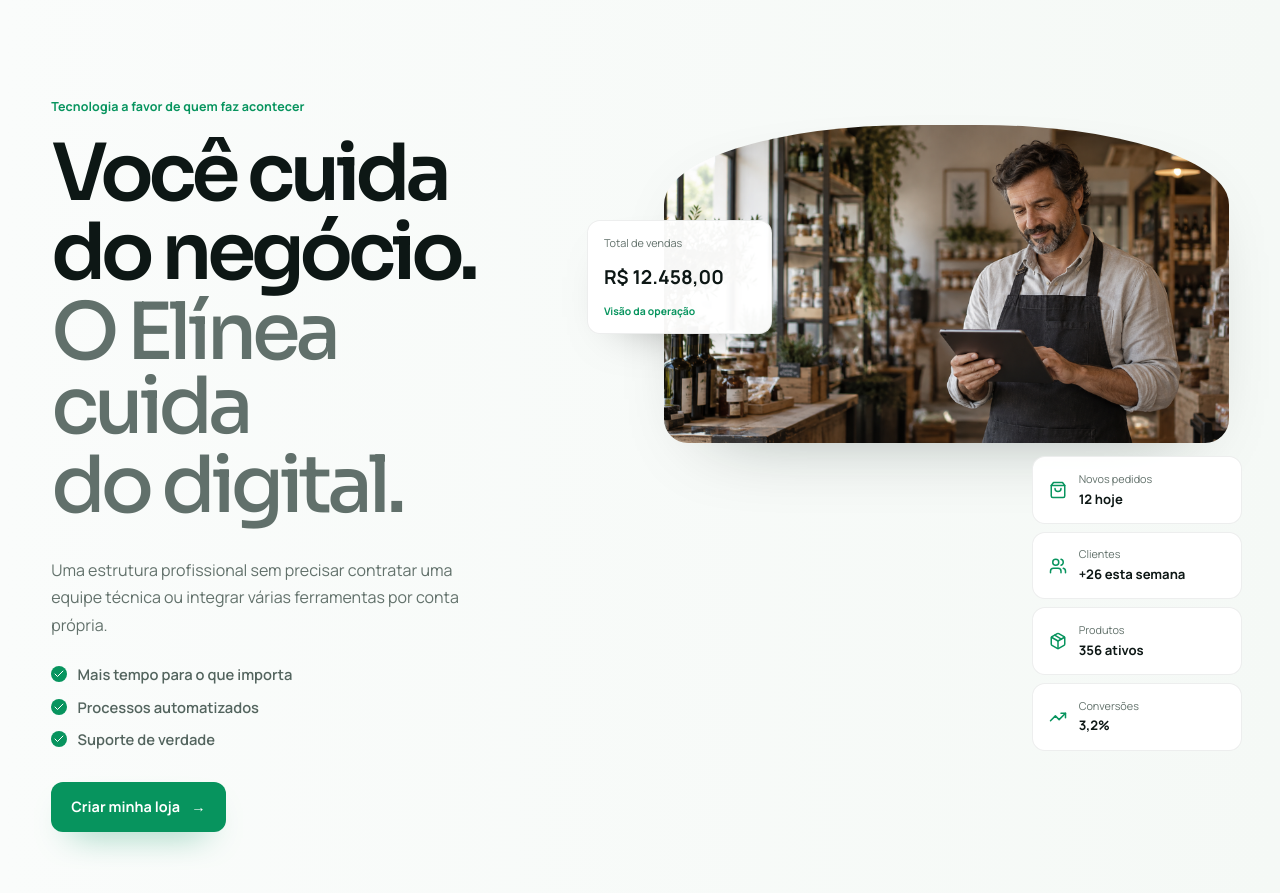
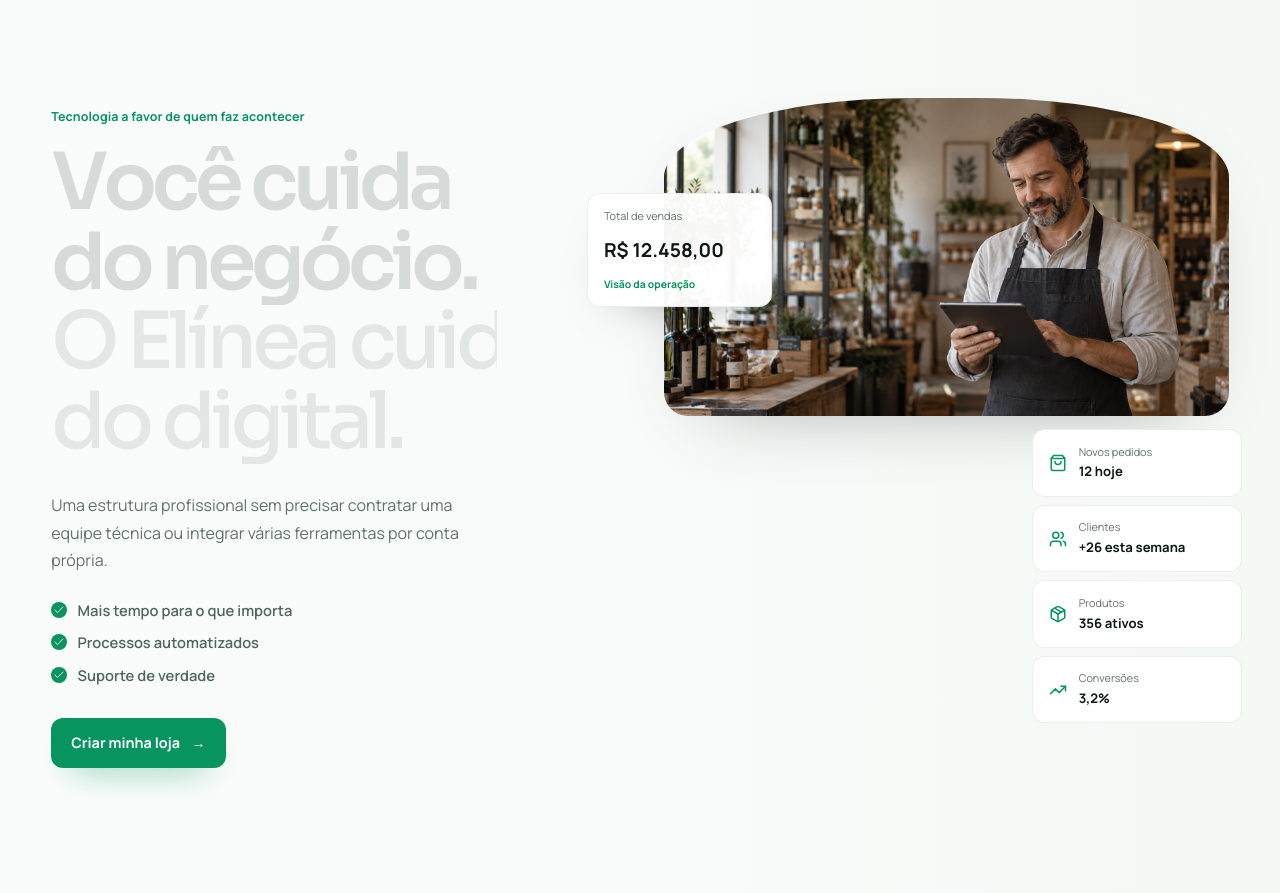
Before and after one commit to xploter13/elinea-site, a Nuxt app: page / in a window 1280 px wide. Shown: the part 2600-3493 px from the top of the page. Built offline with nearby package versions, Linux system fonts and the light colour scheme.

Commit message:
Ajusta animação da headline da operação para preenchimento de caracteres.

```diff
--- a/app/assets/css/main.css
+++ b/app/assets/css/main.css
@@ -142,7 +142,8 @@
 /* Operation */
 .operation { background: linear-gradient(90deg, #fafcfb 0%, #f5f9f6 100%); }
 .operation-title__line { display: block; overflow: hidden; padding-bottom: .07em; }
-.operation-title__text { display: block; }
+.operation-title__text { display: block; white-space: nowrap; }
+.operation-title__char { display: inline-block; }
 .operation-title__text--muted { color: #61706b; font-weight: 450; }
 .benefit-list { display: grid; gap: .65rem; margin: 1.5rem 0 0; padding: 0; list-style: none; color: #53645e; font-size: .92rem; font-weight: 600; }
 .benefit-list li { display: flex; align-items: center; gap: .65rem; }
--- a/app/components/home/OperationSection.vue
+++ b/app/components/home/OperationSection.vue
@@ -7,6 +7,13 @@
   { icon: Users, label: 'Clientes', value: '+26 esta semana' },
   { icon: Package, label: 'Produtos', value: '356 ativos' },
   { icon: TrendingUp, label: 'Conversões', value: '3,2%' },
+]
+
+const titleLines = [
+  { text: 'Você cuida', muted: false },
+  { text: 'do negócio.', muted: false },
+  { text: 'O Elínea cuida', muted: true },
+  { text: 'do digital.', muted: true },
 ]
 </script>
 
@@ -20,10 +27,11 @@
           data-operation-title
           aria-label="Você cuida do negócio. O Elínea cuida do digital."
         >
-          <span class="operation-title__line" aria-hidden="true"><span class="operation-title__text" data-operation-line>Você cuida</span></span>
-          <span class="operation-title__line" aria-hidden="true"><span class="operation-title__text" data-operation-line>do negócio.</span></span>
-          <span class="operation-title__line" aria-hidden="true"><span class="operation-title__text operation-title__text--muted" data-operation-line>O Elínea cuida</span></span>
-          <span class="operation-title__line" aria-hidden="true"><span class="operation-title__text operation-title__text--muted" data-operation-line>do digital.</span></span>
+          <span v-for="line in titleLines" :key="line.text" class="operation-title__line" aria-hidden="true">
+            <span class="operation-title__text" :class="{ 'operation-title__text--muted': line.muted }">
+              <span v-for="(character, index) in Array.from(line.text)" :key="`${line.text}-${index}`" class="operation-title__char" data-operation-char>{{ character === ' ' ? '\u00a0' : character }}</span>
+            </span>
+          </span>
         </h2>
         <p class="site-copy">Uma estrutura profissional sem precisar contratar uma equipe técnica ou integrar várias ferramentas por conta própria.</p>
         <ul class="benefit-list">
--- a/app/pages/index.vue
+++ b/app/pages/index.vue
@@ -102,7 +102,7 @@
       })
       const operationTitle = document.querySelector<HTMLElement>('[data-operation-title]')
       if (operationTitle) {
-        gsap.from(operationTitle.querySelectorAll('[data-operation-line]'), { yPercent: 110, duration: .72, stagger: .08, ease: 'power3.out', scrollTrigger: { trigger: operationTitle, start: 'top 84%', once: true } })
+        gsap.fromTo(operationTitle.querySelectorAll('[data-operation-char]'), { opacity: .14 }, { opacity: 1, duration: 1, stagger: .035, ease: 'none', scrollTrigger: { trigger: operationTitle, start: 'top 88%', end: 'bottom 45%', scrub: .65 } })
       }
       const path = document.querySelector<SVGPathElement>('[data-sale-path]')
       if (path) { const length = path.getTotalLength(); gsap.set(path, { strokeDasharray: length, strokeDashoffset: length }); gsap.to(path, { strokeDashoffset: 0, ease: 'none', scrollTrigger: { trigger: '.sale-map', start: 'top 76%', end: 'bottom 58%', scrub: .7 } }) }
```
Also changed, not shown: 1 other file (tests, documents, lock files or other folders).
